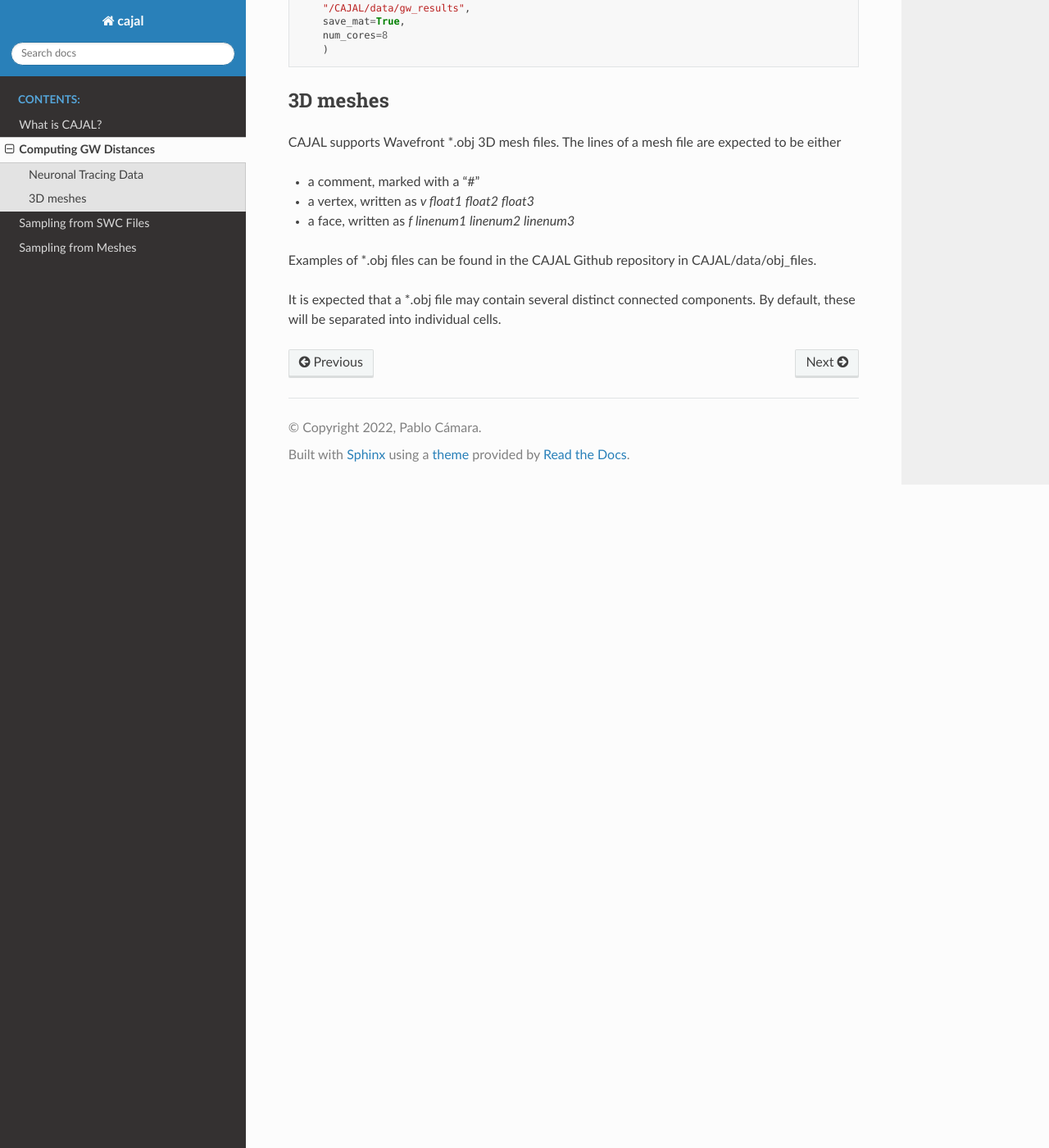
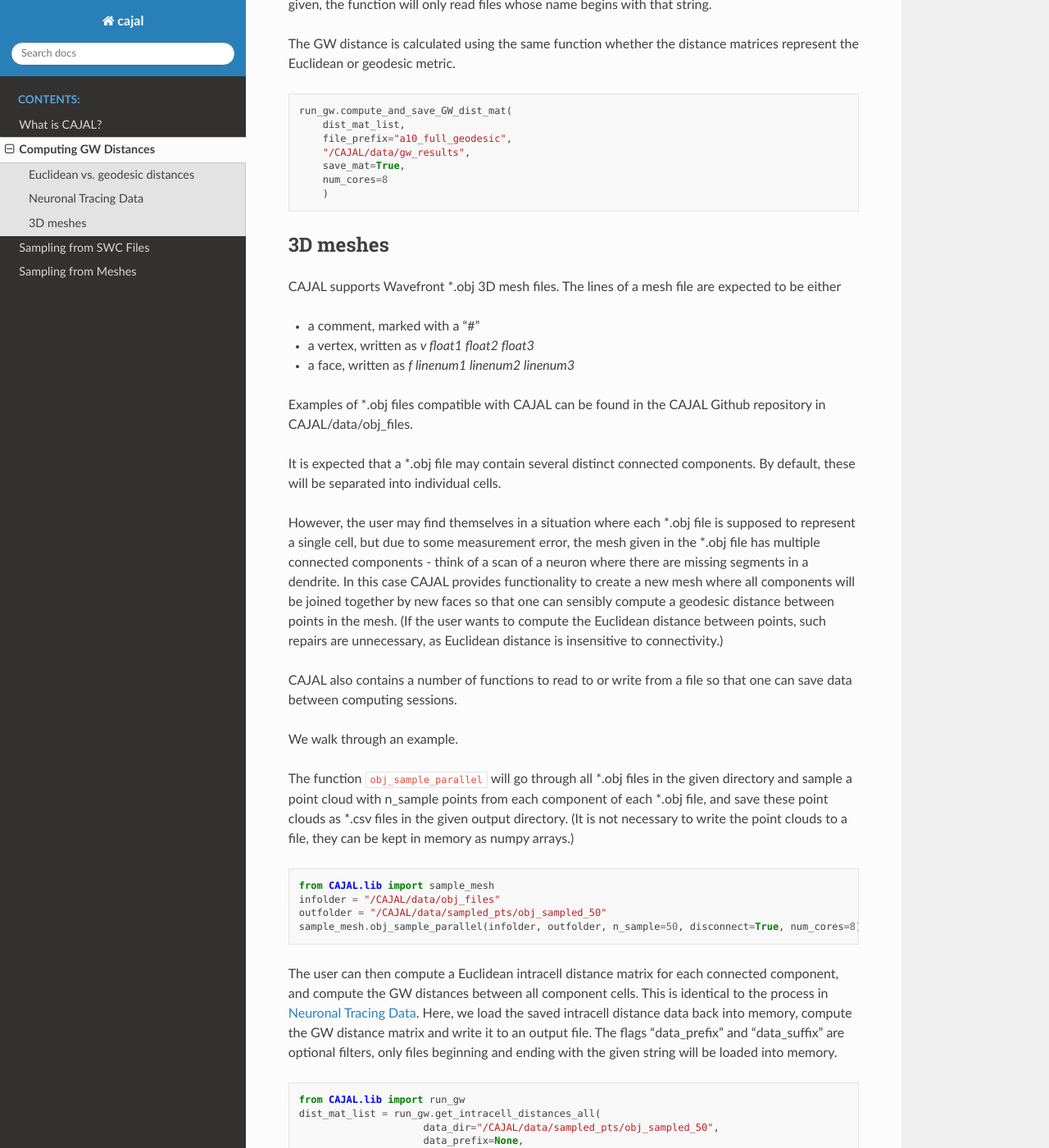
Before and after one commit to CamaraLab/CAJAL, a Sphinx documentation site: the page built from docs/computing-gw-distances.rst, in a window 1280 px wide and 1400 px high, scrolled down 2782 px. Shown: the whole window at 82% size. Built offline with Sphinx 7.4.7 and the Read the Docs theme 2.0.0, drawn with Linux system fonts in a browser that asks for light colours; some of the changed text lies outside the part shown.

Commit message:
Changed function name in run_gw. "get_intracell_distances_one" -> "compute_intracell_distances_one". Similarly "get_intracell_distances_all" -> "compute_intracell_distances_all". changed function "save_geodesic_from_obj_parallel" -> "compute_and_save_geodesic_from_obj_parallel" Added substantially more documentation to "computing-gw-distances.rst"

```diff
--- a/docs/computing-gw-distances.rst
+++ b/docs/computing-gw-distances.rst
@@ -2,6 +2,47 @@
 ======================
 
 Currently, CAJAL is equipped to deal with three kinds of input data files: neuronal tracing data (SWC files), 3D meshes (two-dimensional simplicial complexes) and 2D segmentation files (tiff files.)
+
+Euclidean vs. geodesic distances
+--------------------------------
+
+CAJAL requires the user to encode a cell's morphology as an intracell distance
+matrix. There are at least two reasonable ways to define the distance between
+two points in a cell:
+
+1. the ordinary, straight-line Euclidean
+   distance through space ("as the crow flies")
+2. the geodesic distance, the length of the shortest path
+   *through the body of the cell.*
+
+The choice between the Euclidean and geodesic distances will affect what kinds
+of cell deformations CAJAL regards as significant or relevant when trying to
+deform one cell into another. If the user
+represents two cells A and B by Euclidean distance matrices, then CAJAL will
+regard any translation, rotation or mirroring of A across a plane as
+insignificant, in the sense that such operations on A are not considered a
+"distortion" and these deformations do not increase the GW distance. However,
+bending or flexing A is a distortion and increases the GW distance. One can
+visualize the neuron in this case as made of a thick wire which takes some
+effort to bend; the GW distance measures the cost of distorting or deforming
+it.
+
+On the other hand, if the user represents two neurons by their geodesic
+distance matrices, then translation, rotation, mirroring, bending and flexing A
+are all now "irrelevant" operations which do not increase the GW distance, but
+stretching, elongating or compressing A will be considered a costly
+deformation. One can visualize the neuron in this case as made of thin rubber,
+which is easily bent but takes some work to stretch or compress along any
+segment.
+
+To illustrate the distinction, suppose we have two pieces of string, A
+and B. Both A and B are twelve inches long. A is laid out in a straight line,
+whereas B is tightly coiled. If A and B are represented by Euclidean distance
+matrices, then the Gromov-Wasserstein distance between them will be nontrivial,
+because one must bend B to straighten it out into a line segment. However, if
+they are represented by their geodesic distance matrices, then the
+Gromov-Wasserstein distance will be zero.  One can deform A into B
+without any stretching or elongating, as they are the same length.
 
 Neuronal Tracing Data
 ---------------------
@@ -15,7 +56,8 @@
 x_i and x_j. Experience has shown diminishing returns in predictive power past
 n = 50-100 points.
 
-We offer some functions to help the user load and process SWC files, see :doc:`sample_swc`.
+We offer some functions to help the user load and process SWC files, see
+:doc:`sample_swc` for full documentation.
 
 We walk through an example. Suppose the user has a folder
 :code:`/CAJAL/data/swc_files` containing a number of swc files. The function
@@ -45,6 +87,10 @@
 		from CAJAL import run_gw
 		dist_mat_list = run_gw.get_intracell_distances_all(data_dir=sampled_csv_folder)
 
+The Euclidean distance is not the only way to do this. The
+user can also represent a neuron in terms of the geodesic distances between
+points through the graph coded by the SWC file.
+
 Once the user prepares the list of intracell distance matrices, they can use
 the function :code:`compute_and_save_GW_dist_mat` to
 compute the Gromov-Wasserstein distance between all matrices in the given list
@@ -156,8 +167,75 @@
 - a vertex, written as `v float1 float2 float3`
 - a face, written as `f linenum1 linenum2 linenum3`
 
-Examples of \*.obj files can be found in the CAJAL Github repository in
-CAJAL/data/obj_files.
+Examples of \*.obj files compatible with CAJAL can be found in the CAJAL Github
+repository in CAJAL/data/obj_files.
 
 It is expected that a \*.obj file may contain several distinct connected
 components. By default, these will be separated into individual cells.
+
+However, the user may find themselves in a situation where each \*.obj file is
+supposed to represent a single cell, but due to some measurement error, the
+mesh given in the \*.obj file has multiple connected components - think of a
+scan of a neuron where there are missing segments in a dendrite. In this case
+CAJAL provides functionality to create a new mesh where all components will be
+joined together by new faces so that one can sensibly compute a geodesic
+distance between points in the mesh. (If the user wants to compute the
+Euclidean distance between points, such repairs are unnecessary, as Euclidean
+distance is insensitive to connectivity.)
+
+CAJAL also contains a number of functions to read to or write from a file so
+that one can save data between computing sessions.
+
+We walk through an example.
+
+The function :code:`obj_sample_parallel` will go through all \*.obj files in
+the given directory and sample a point cloud with n_sample points from each
+component of each \*.obj file, and save these point clouds as \*.csv files in
+the given output directory. (It is not necessary to write the point clouds to a
+file, they can be kept in memory as numpy arrays.)
+
+.. code-block:: python
+
+		from CAJAL.lib import sample_mesh
+		infolder = "/CAJAL/data/obj_files"
+		outfolder = "/CAJAL/data/sampled_pts/obj_sampled_50"
+		sample_mesh.obj_sample_parallel(infolder, outfolder, n_sample=50, disconnect=True, num_cores=8)
+
+The user can then compute a Euclidean intracell distance matrix for each
+connected component, and compute the GW distances between all component
+cells. This is identical to the process in :ref:`Neuronal Tracing Data`. Here,
+we load the saved intracell distance data back into memory, compute the GW
+distance matrix and write it to an output file. The flags "data_prefix" and
+"data_suffix" are optional filters, only files beginning and ending with the given
+string will be loaded into memory.
+
+.. code-block:: python
+
+		from CAJAL.lib import run_gw
+		dist_mat_list = run_gw.get_intracell_distances_all(
+		                     data_dir="/CAJAL/data/sampled_pts/obj_sampled_50",
+				     data_prefix=None,
+				     data_suffix="csv")
+		run_gw.compute_and_save_GW_dist_mat(dist_mat_list,
+		             file_prefix="obj_euclidean",
+			     gw_results_dir="CAJAL/data/gw_results",
+			     save_mat=False, num_cores=8)
+
+If the user wants to represent a cell by the matrix of geodesic distances
+instead, then the "sample" functions (which ignore the topology) are
+inappropriate. In this case CAJAL provides one batch-processing function which
+goes through all \*.obj files in a given directory, separates them into
+connected components, computes geodesic intracell distance matrices for each
+component, and writes all these square matrices as files to a standard
+output. (Bundling file I/O and math together in one function is less modular
+but it makes it easier to parallelize.)
+
+.. code-block:: python
+
+		sample_mesh.compute_and_save_geodesic_from_obj_parallel(
+		            infolder="/CAJAL/data/obj_files",
+			    outfolder="CAJAL/data/sampled_pts/obj_geodesic_50",
+			    n_sample=50,
+			    method="heat",
+			    connect=False,
+			    num_cores=8)
--- a/docs/conf.py
+++ b/docs/conf.py
@@ -23,7 +23,8 @@
 # The specific version of the sphinx_rtd_theme is specified in requirements.txt, as is the version of sphinx itself.
 extensions = ['myst_parser',
               'sphinx_rtd_theme',
-              'sphinx.ext.autodoc'
+              'sphinx.ext.autodoc',
+              'sphinx.ext.autosectionlabel'
               ]
 
 templates_path = ['_templates']
```
Also changed, not shown: other parts of docs/computing-gw-distances.rst (+0 -35 lines), 3 other files.
